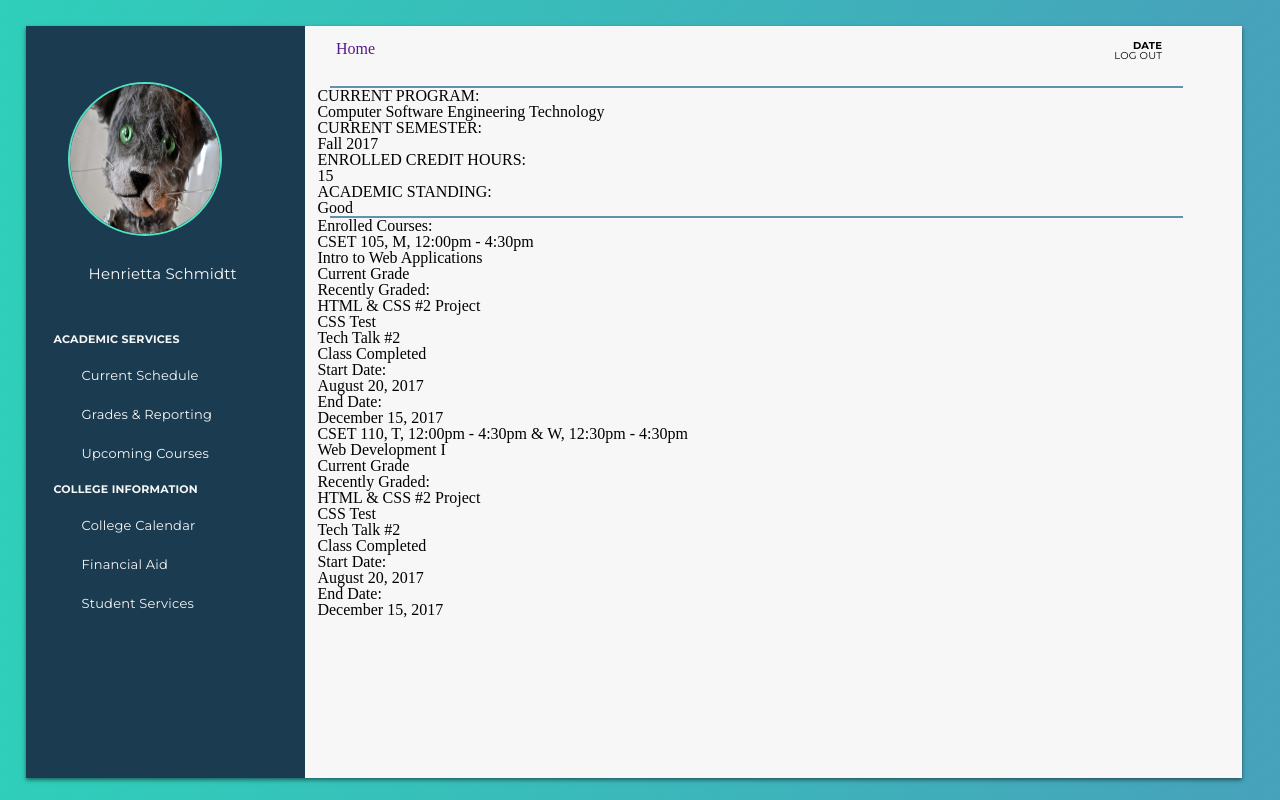
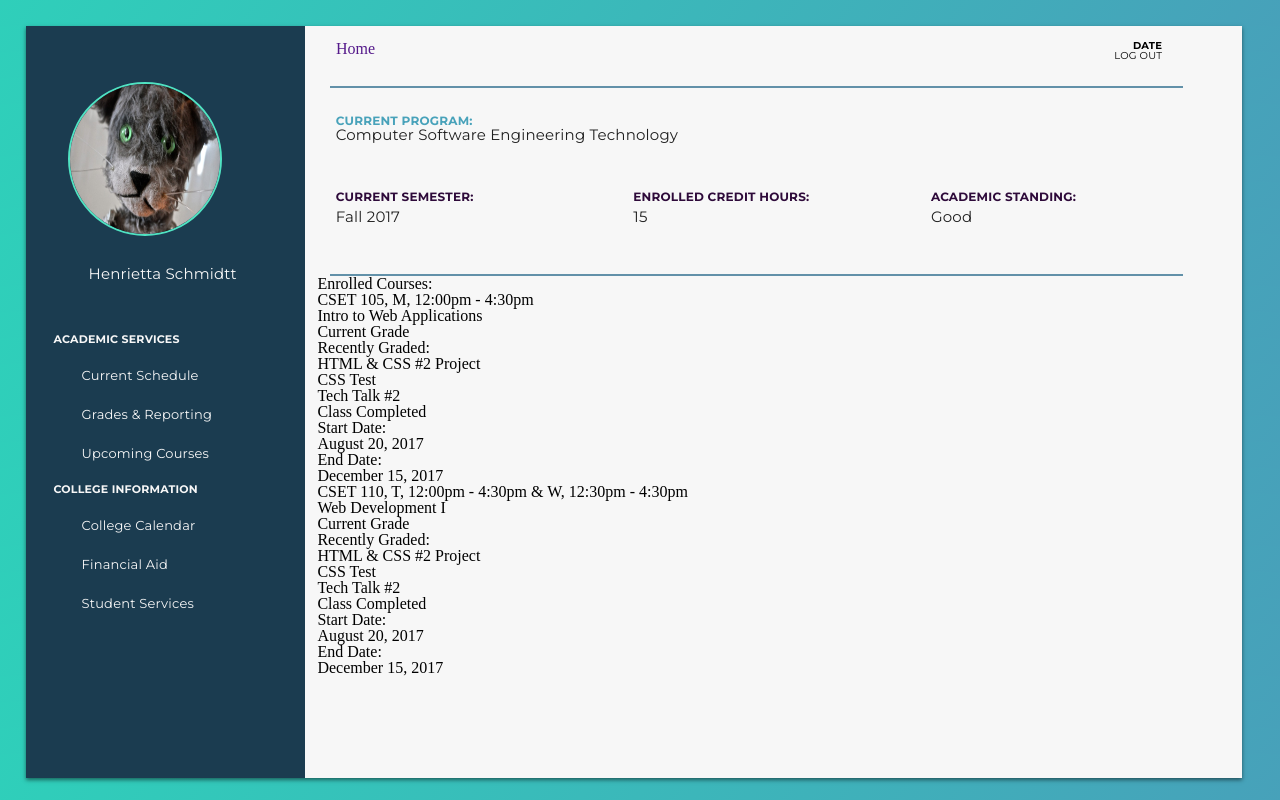
Before and after one commit to RomanNumerals/finalProject, a plain HTML site: page grades.html in a window 1280 px wide. Drawn offline with Linux system fonts and the light colour scheme.

Commit message:
bottom section is all that is left to tackle.

```diff
--- a/grades.html
+++ b/grades.html
@@ -86,8 +86,6 @@
                 <p>End Date:</p>
                 <p>December 15, 2017</p>
             </div>
-        </section>
-        <section>
             <div>
                 <h1>CSET 110, T, 12:00pm - 4:30pm &amp; W, 12:30pm - 4:30pm</h1>
                 <p>Web Development I</p>
--- a/sass/_grades.scss
+++ b/sass/_grades.scss
@@ -22,4 +22,41 @@
         width: 70%;
         margin-left: 25%;
     }
+    .mainSection {
+        width: 75%;
+        .cset {
+            padding: 3% 0 5% 2%;
+            h3 {
+                @extend .mont12B;
+                color: $seaBlue;
+            }
+            p {
+                @extend .mont15;
+                color: $slateGrey;
+                width: 100%;
+            }
+        }
+        .csetStatus {
+            display: flex;
+            line-height: 1.5;
+            padding: 0 0 5% 2%;
+            .current {
+                width: 33.3%;
+            }
+            .hours {
+                width: 33.3%;
+            }
+            .standing {
+                width: 33.3%;
+            }
+            h3 {
+                @extend .mont12B;
+                color: $ashPurp;
+            }
+            p {
+                @extend .mont15;
+                color: $slateGrey;
+            }
+        }
+    }
 }
```
Also changed, not shown: sass/style.css.
